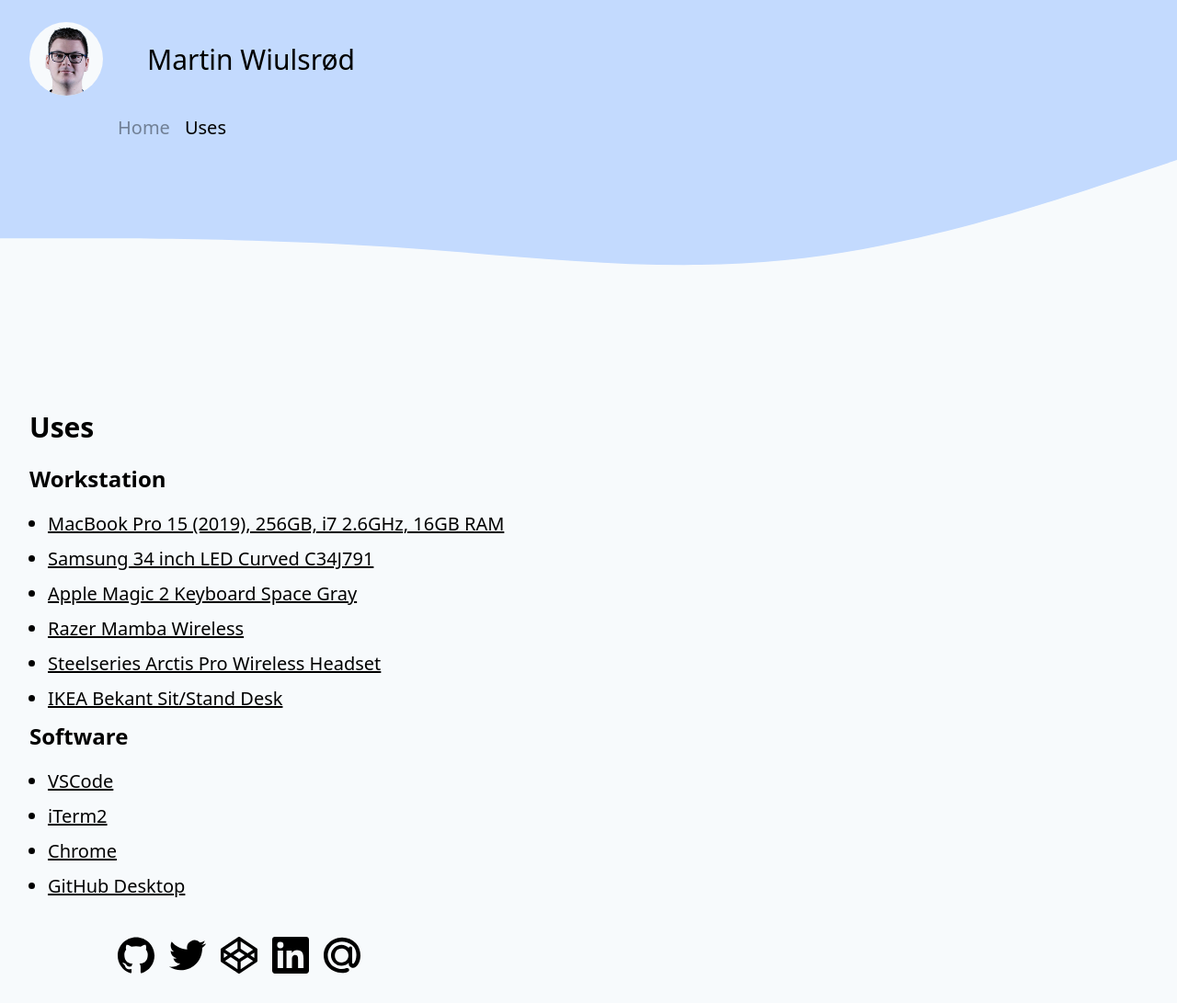
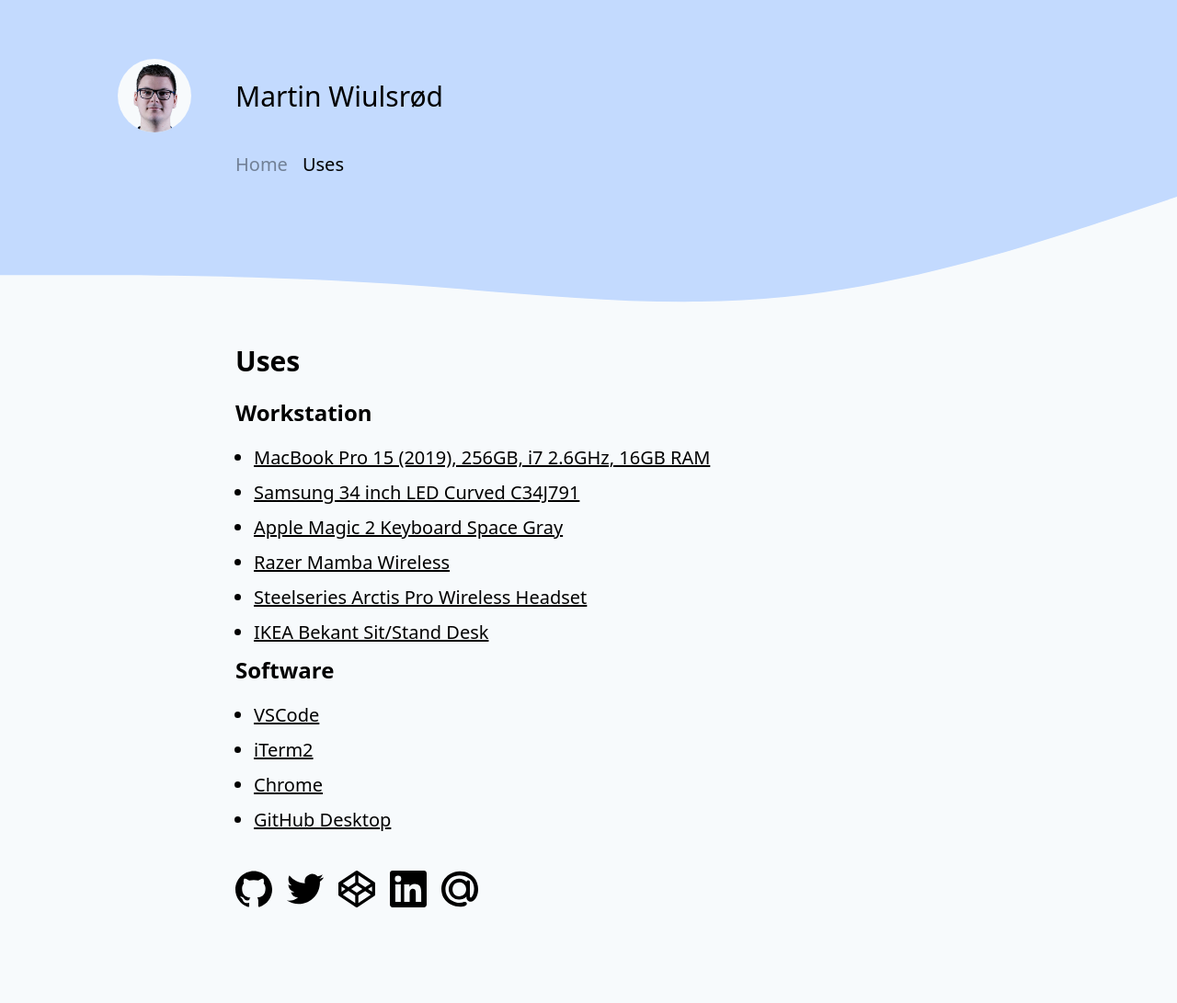
Before and after one commit to wiu753/martinwiu.com, a Nuxt app: page /uses in a window 1280 px wide. Shown: the whole page at 92% size. Built offline with nearby package versions, Linux system fonts and the light colour scheme.

Commit message:
Add scaling for medium and larger devices

```diff
--- a/components/MeFooter.vue
+++ b/components/MeFooter.vue
@@ -1,5 +1,5 @@
 <template>
-	<footer class="flex my-8 pl-8 xl:pl-32">
+	<footer class="flex my-8 pl-8 md:pb-16 md:px-32 xl:pl-64">
 
 		<a class="mr-4" href="https://github.com/wiu753" title="Go to my GitHub page">
 			<svg class="w-8 h-8 sm:w-10 sm:h-10 fill-current hover:text-gray-500" viewBox="0 0 24 24" xmlns="http://www.w3.org/2000/svg">
--- a/components/MeHeading.vue
+++ b/components/MeHeading.vue
@@ -1,5 +1,5 @@
 <template>
-  <div class="flex pt-6 pl-8 bg-indigo-200">
+  <div class="flex pt-6 pl-8 bg-indigo-200 md:px-32 md:pt-16">
     <nuxt-link :to="{ name: 'index' }" class="flex items-center">
       <img class="w-12 h-12 rounded-full mr-4 bg-gray-100 lg:w-20 lg:h-20" src="@/assets/img/me.png" alt="Profile picture of Martin Wiulsrød">
       <h1 class="text-2xl font-medium placeholder md:text-3xl lg:pl-8">Martin Wiulsrød</h1>
--- a/components/MeNavigation.vue
+++ b/components/MeNavigation.vue
@@ -1,5 +1,5 @@
 <template>
-  <nav class="py-5 md:text-xl pl-8 xl:pl-32 bg-indigo-200">
+  <nav class="py-5 md:text-xl pl-8 bg-indigo-200 md:px-32 xl:pl-64">
 		<nuxt-link class="mr-4 text-gray-600 font-medium hover:text-black" :to="{ name: 'index' }" exact>Home</nuxt-link>
 		<nuxt-link class="text-gray-600 font-medium hover:text-black" :to="{ name: 'uses' }">Uses</nuxt-link>
   </nav>
--- a/layouts/default.vue
+++ b/layouts/default.vue
@@ -4,7 +4,7 @@
         <me-heading />
         <me-navigation />
         <me-wave />
-        <nuxt class="-mt-4" />
+        <nuxt />
       </div>
       <me-footer />
     </div>
--- a/pages/index.vue
+++ b/pages/index.vue
@@ -1,5 +1,5 @@
 <template>
-  <div class="px-8" :class="theme">
+  <div class="px-8 -mt-4 md:-mt-16 md:max-w-3xl xl:-mt-32 md:px-32 xl:max-w-5xl xl:pl-64">
     <article>
       <h1 class="text-3xl mb-4 font-semibold">Who am I?</h1>
       <p class="md:text-xl">
--- a/pages/uses.vue
+++ b/pages/uses.vue
@@ -1,5 +1,5 @@
 <template>
-	<div class="pl-8 bg-gray-100">
+	<div class="px-8 -mt-4 md:-mt-16 xl:-mt-32 md:max-w-3xl md:px-32 xl:max-w-5xl xl:pl-64">
 		<div>
 			<h1 class="text-3xl mb-4 font-semibold">Uses</h1>
 		</div>
```
